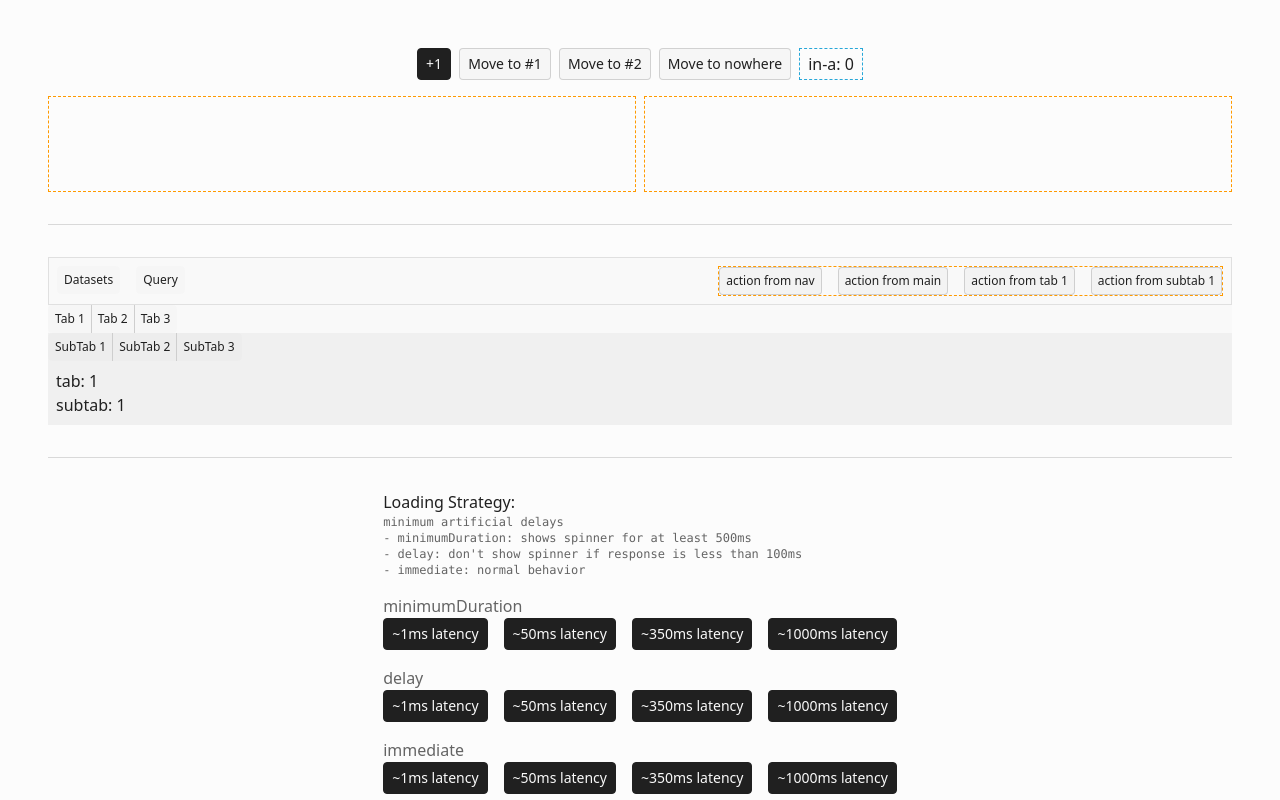
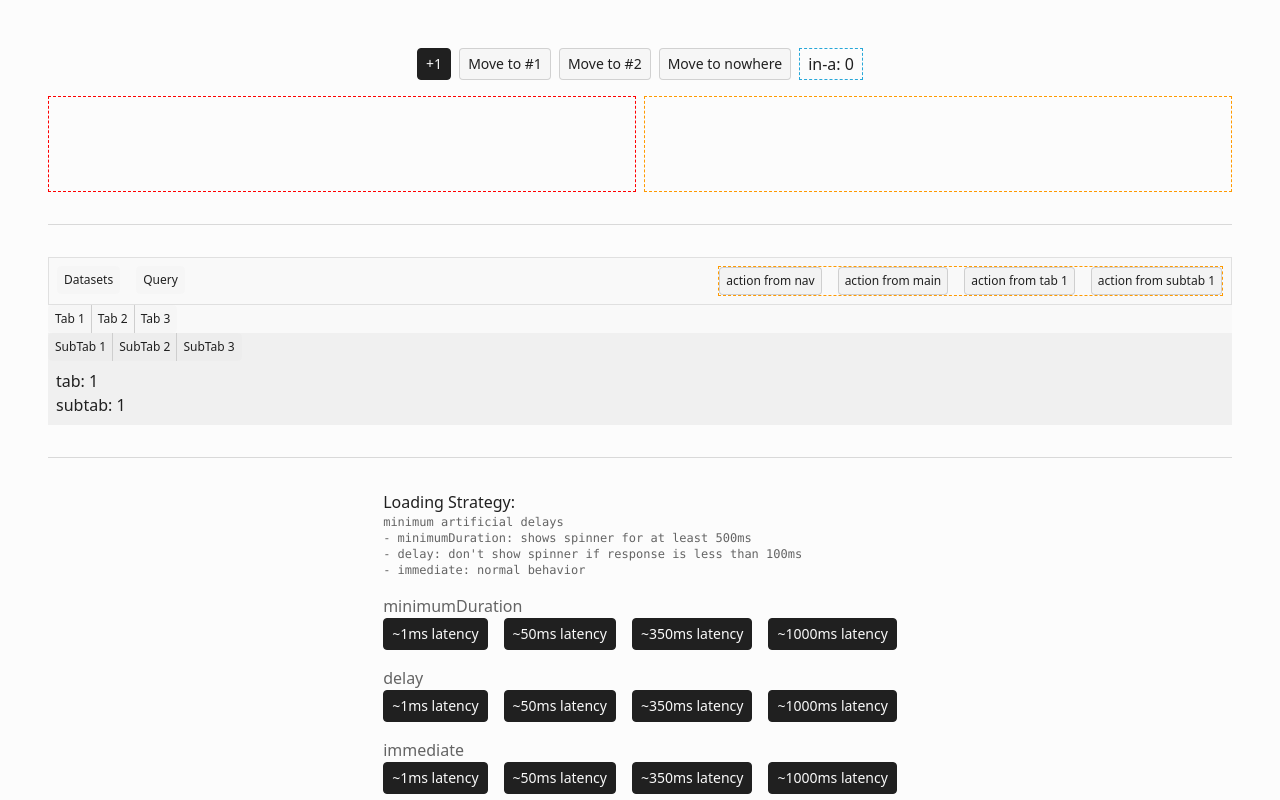
Before and after one commit to bdsqqq/axm-playground, a React (Vite) app: page / in a window 1280 px wide. Shown: the top 800 px of the page. Built offline with nearby package versions, Linux system fonts and the light colour scheme.

Commit message:
feat(portal): use raw ref approach in showcase

```diff
--- a/src/ui/portal/index.tsx
+++ b/src/ui/portal/index.tsx
@@ -64,7 +64,7 @@ const useRegisterInPortal = ({
   }, [portal, addInPortal, removeInPortal]);
 };
 
-const useRegisterOutPortal = ({
+export const useRegisterOutPortal = ({
   name,
   element,
 }: {
--- a/src/ui/portal/showcase.tsx
+++ b/src/ui/portal/showcase.tsx
@@ -1,5 +1,5 @@
 import React from 'react';
-import { InPortal, OutPortal } from '.';
+import { InPortal, OutPortal, useRegisterOutPortal } from '.';
 import { Button, ButtonGroup } from '../button/button';
 import { cn } from '../util';
 
@@ -191,9 +191,15 @@ function PortalShowcase_Multiplexer_content() {
 }
 
 function PortalShowcase_MultiPlexer_out() {
+  const outputRef = React.useRef<HTMLFormElement>(null);
+  useRegisterOutPortal({ name: 'out-1', element: outputRef.current });
+
   return (
     <div className="grid w-full grid-cols-2 gap-2">
-      <OutPortal name="out-1" className="grid h-24 place-items-center" />
+      <form
+        ref={outputRef}
+        className="grid h-24 place-items-center border border-dashed border-[red]"
+      />
       <OutPortal name="out-2" className="grid h-24 place-items-center" />
     </div>
   );
```
